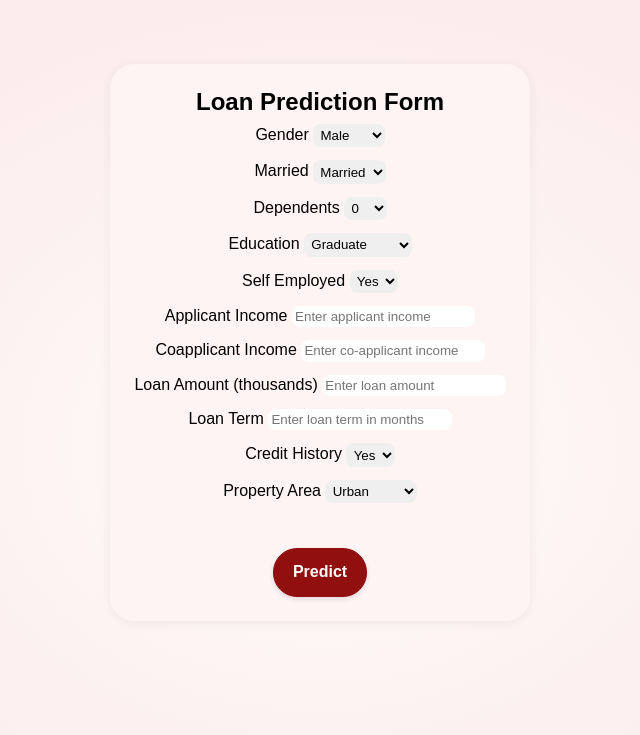
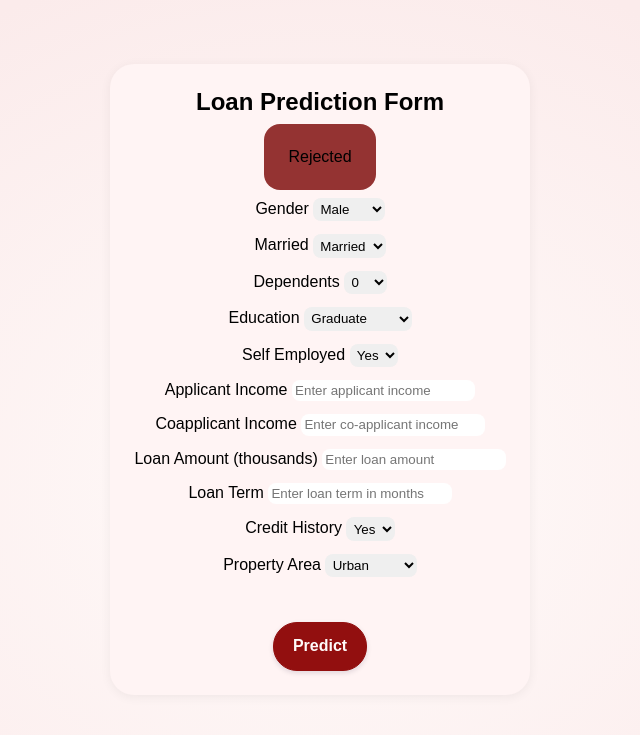
Before and after one commit to chumaana/loan-data-analysis, a Django app: page /predict/ in a window 1280 px wide. Shown: the part 60-795 px from the top of the page, without its empty margins (320-960 px from the left). Run offline with Django 5.2, Linux system fonts and the light colour scheme; some web fonts are replaced.

Commit message:
fix: template

```diff
--- a/loan_project/loan_app/templates/loan_app/loan_prediction.html
+++ b/loan_project/loan_app/templates/loan_app/loan_prediction.html
@@ -7,11 +7,19 @@
 <form method="post"><h2>Loan Prediction Form</h2>
     {% csrf_token %}
     {% if probability is not None %}
-    <div class="approved">
-  <p>Approval Probability:
-      <strong>{{ probability }}%</strong></p>
-  </div>
-  {% endif %}
+
+        <div class="approved">
+            <p>Approval Probability:
+                <strong>{{ probability }}%</strong>
+            </p>
+        </div>
+    {% else %}
+        <div class="rejected">
+            <p>Rejected
+
+            </p>
+        </div>
+    {% endif %}
     <div class="form-group">
         <label for="{{ form.gender.id_for_label }}">Gender</label>
         {{ form.gender }}
--- a/loan_project/static/css/style.css
+++ b/loan_project/static/css/style.css
@@ -182,3 +182,9 @@ select {
   border-radius: 1rem;
   background: #8eef8e;
 }
+
+.rejected {
+  padding: 1.5rem;
+  border-radius: 1rem;
+  background: #943332;
+}
```
